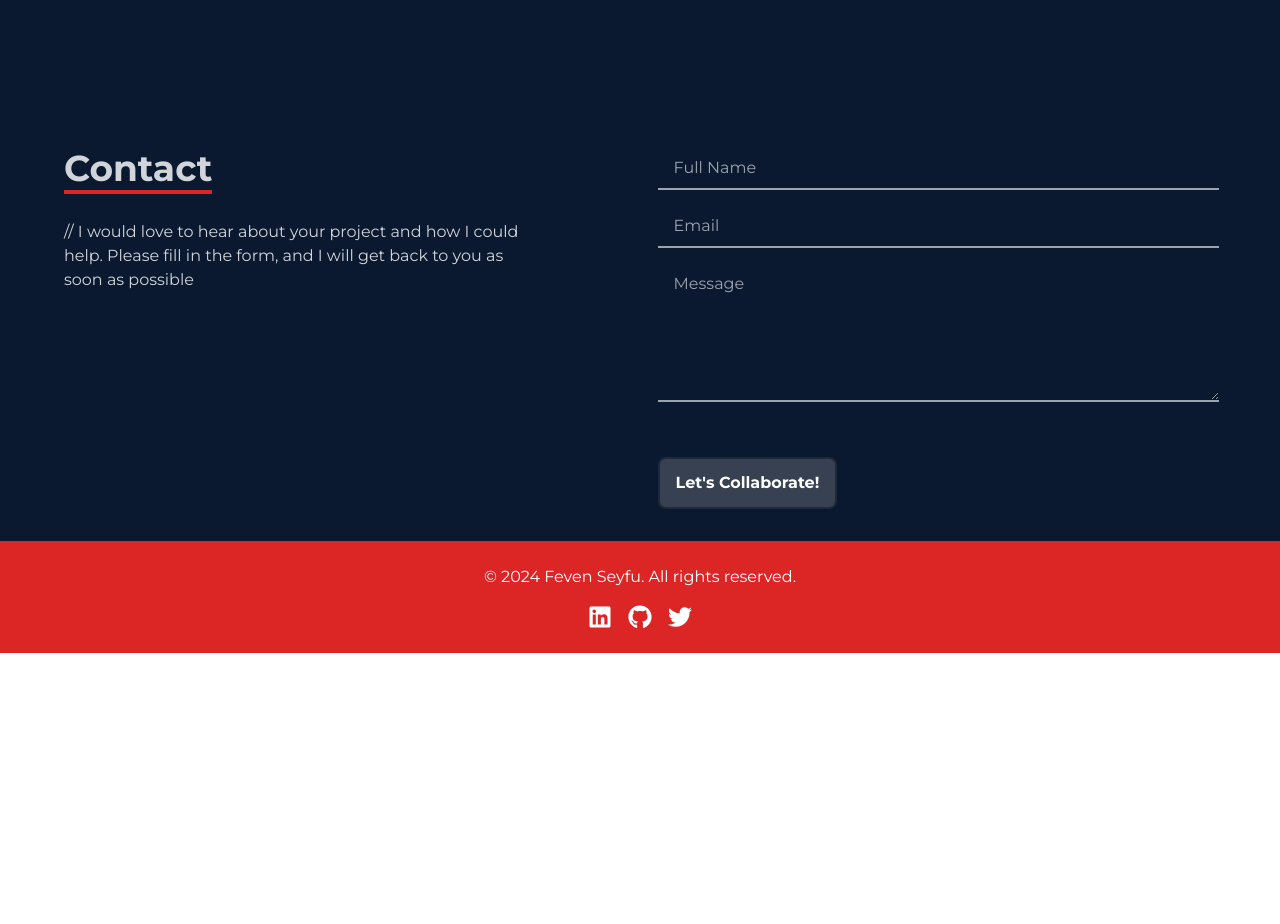
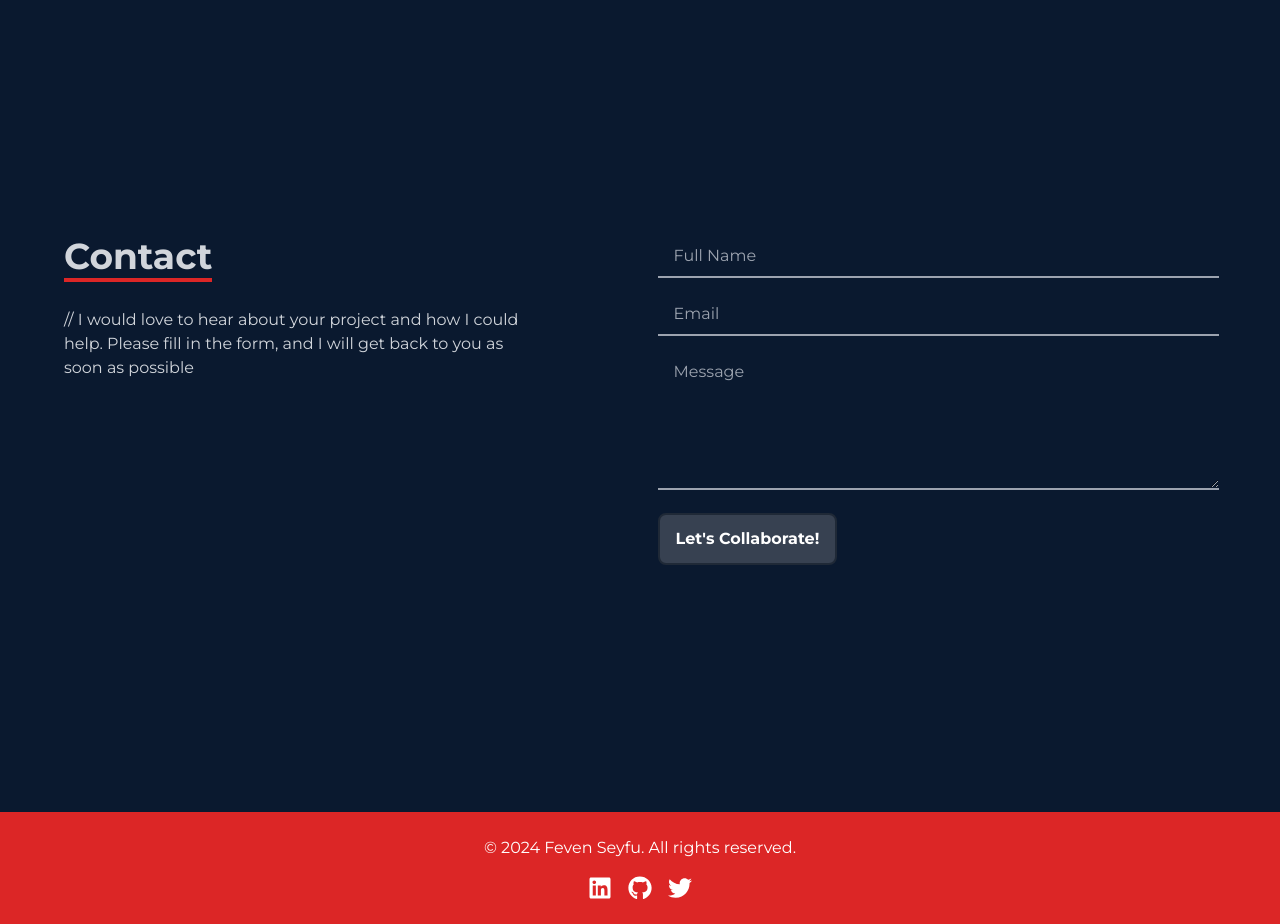
Before and after one commit to FevenSeyfu/myportfolio-react, a React (Vite) app: page / in a window 1280 px wide. Shown: the part 2960-3884 px from the top of the page. Before the commit the page ends 3613 px from the top, so only its background shows below. Built offline with nearby package versions, Linux system fonts and the light colour scheme; a web font is replaced by a local one.

Commit message:
update scroll to contact to show contact link as activ class

```diff
--- a/src/Components/Contact/Contact.jsx
+++ b/src/Components/Contact/Contact.jsx
@@ -12,7 +12,7 @@ const Contact = () => {
   return (
     <section
       name="contact"
-      className="w-full sm:pt-6 bg-primary-dark-blue flex flex-col items-center  justify-start md:flex-row gap-2 md:gap-8 md:items-start md:justify-center md:pr-12 lg:pr-[5%]"
+      className="w-full min-h-[calc(100vh-7rem)] sm:pt-12 md:pt-28 bg-primary-dark-blue flex flex-col items-center  justify-end md:flex-row gap-2 md:gap-8 md:items-start md:justify-center md:pr-12 lg:pr-[5%]"
       onMouseEnter={handleMouseEnter}
     >
       <div className="w-full md:w-1/2">
--- a/src/Components/Contact/ContactForm.jsx
+++ b/src/Components/Contact/ContactForm.jsx
@@ -111,7 +111,7 @@ const ContactForm = () => {
         {formData.message.error && formData.message.touched && <ErrorMessage message={formData.message.error} />}
       </div>
       <button
-        className="text-white font-bold rounded-lg border-2 hover:bg-primary-dark-red hover:border-primary-dark-red px-4 py-3 my-6 md:my-8 outline-primary-dark-red disabled:cursor-not-allowed disabled:bg-gray-700 disabled:border-gray-800"
+        className="text-white font-bold rounded-lg border-2 hover:bg-primary-dark-red hover:border-primary-dark-red px-4 py-3 mb-6 md:mb-8 outline-primary-dark-red disabled:cursor-not-allowed disabled:bg-gray-700 disabled:border-gray-800"
         disabled={!isFormValid()}
       >
         Let's Collaborate!
--- a/src/Components/Footer/Footer.jsx
+++ b/src/Components/Footer/Footer.jsx
@@ -3,7 +3,7 @@ import { FaLinkedin, FaGithub, FaTwitter } from 'react-icons/fa';
 
 const Footer = () => {
   return (
-    <footer className="bg-primary-dark-red text-white py-4 md:py-6">
+    <footer className="bg-primary-dark-red text-white max-h-28 py-4 md:py-6">
       <div className="container mx-auto text-center">
         <p>&copy; {new Date().getFullYear()} <a href="">Feven Seyfu</a>. All rights reserved.</p>
         <div className="flex justify-center space-x-4 mt-4">
--- a/src/Components/Header/Navbar.jsx
+++ b/src/Components/Header/Navbar.jsx
@@ -11,7 +11,7 @@ const Navbar = () => {
       duration: 500,
       delay: 0,
       smooth: "easeInOutQuart",
-      offset: -50,
+      offset: -10,
     });
     handleclick();
   };
@@ -30,6 +30,7 @@ const Navbar = () => {
                   spy={true}
                   smooth={true}
                   duration={500}
+                  isDynamic={true}
                   className="text-lg font-bold hover:text-secondary-lighter-red hover:border-b-4 border-secondary-lighter-red pb-7"
                 >
                   {section.charAt(0).toUpperCase() + section.slice(1)}
--- a/src/Components/Skills.jsx
+++ b/src/Components/Skills.jsx
@@ -17,7 +17,7 @@ const Skills = () => {
     });
   };
   return (
-    <div name="skills" className="w-full h-screen bg-primary-dark-blue text-gray-300" onMouseEnter={handleMouseEnter}>
+    <section name="skills" className="w-full h-screen bg-primary-dark-blue text-gray-300" onMouseEnter={handleMouseEnter}>
       <div className="mx-auto px-4 flex flex-col justify-center w-full h-full">
         <div>
           <p className="text-4xl font-bold inline border-b-4
@@ -62,7 +62,7 @@ const Skills = () => {
 
         </div>
       </div>
-    </div>
+    </section>
   );
 };
 
```
